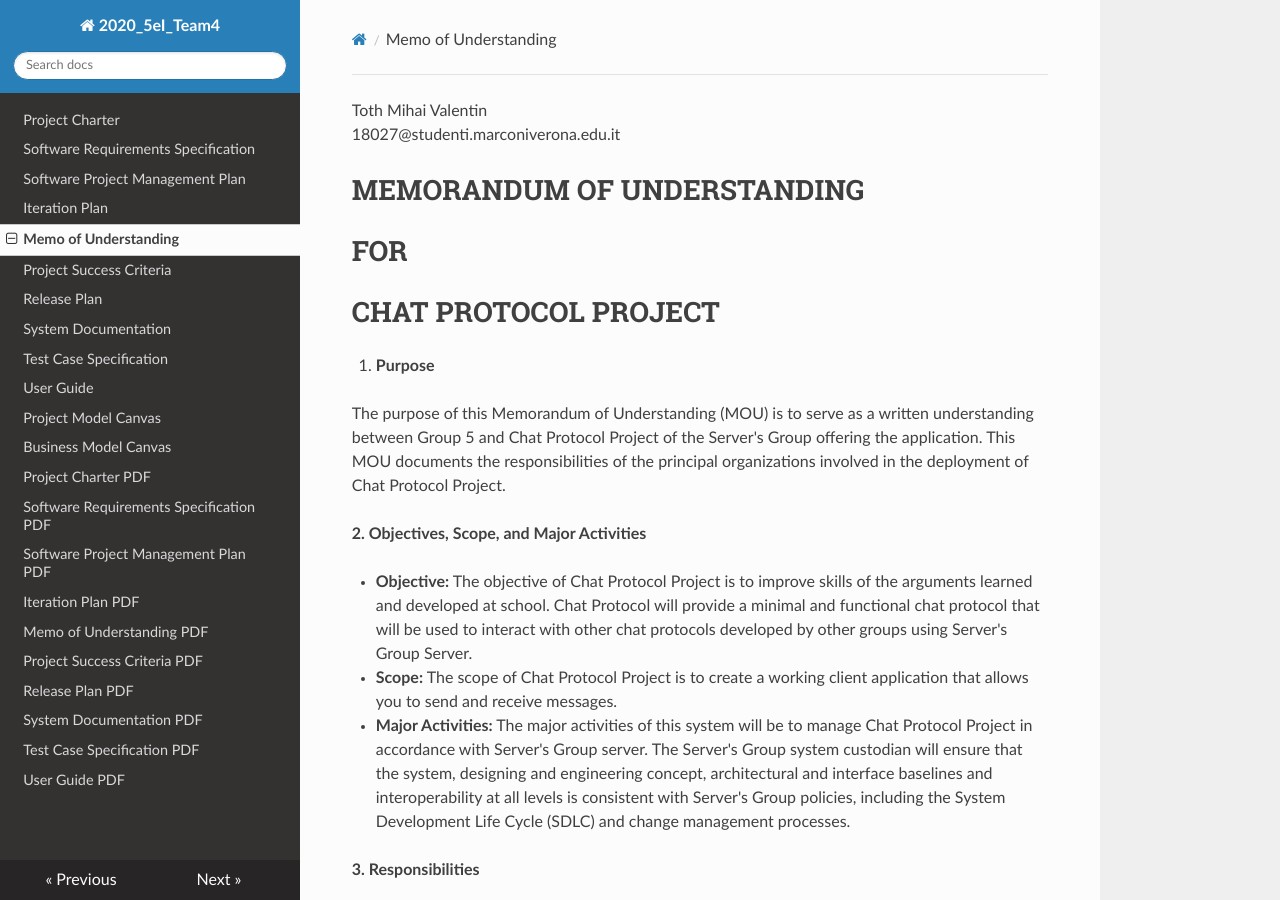
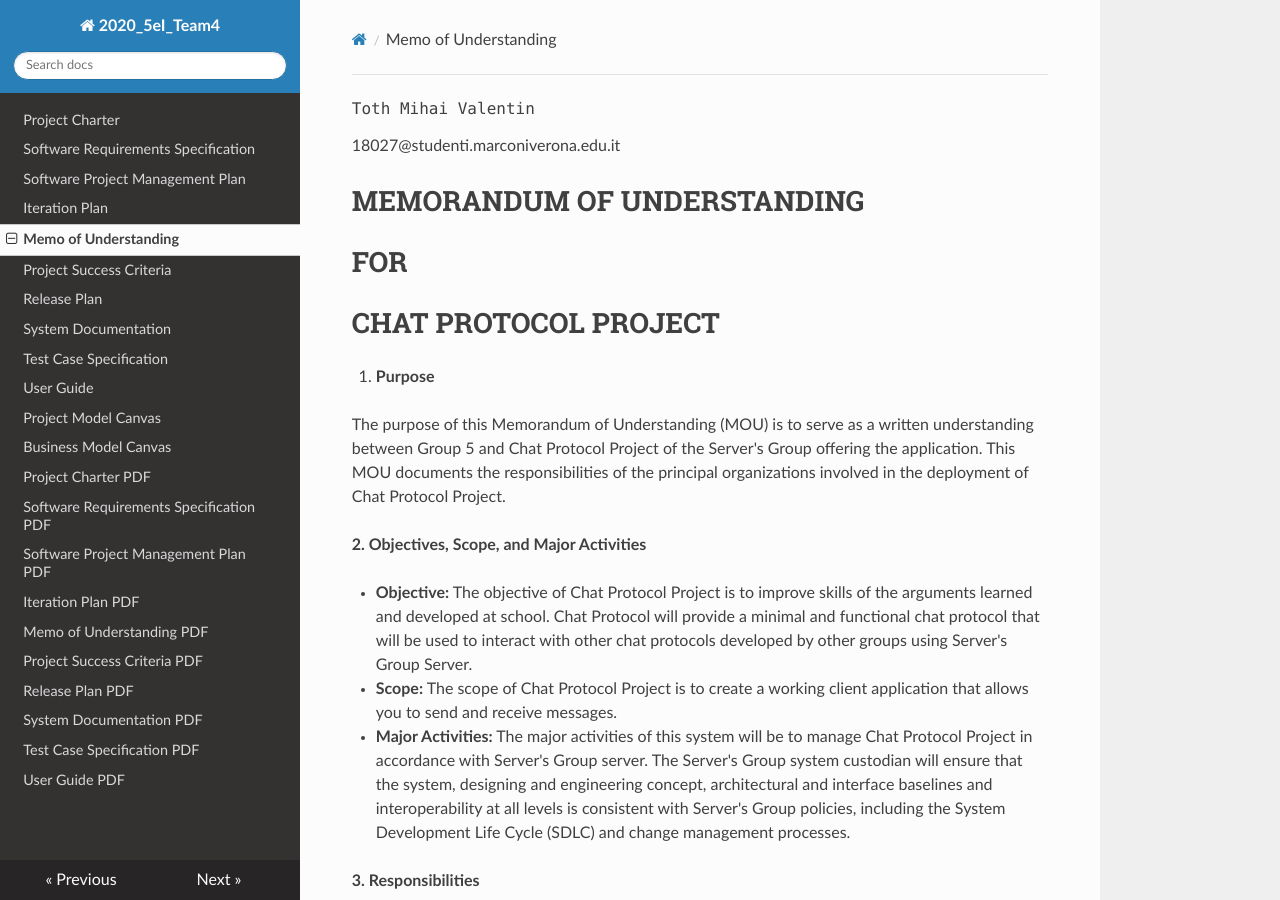
Before and after one commit to sabrinaer2001/Client, an MkDocs documentation site: the page built from docs/MOU.md, in a window 1280 px wide and 900 px high. Built offline with MkDocs 1.6.1, drawn with Linux system fonts in a browser that asks for light colours; nearby versions of some CDN libraries.

Commit message:
Update MOU.md

```diff
--- a/docs/MOU.md
+++ b/docs/MOU.md
@@ -1,10 +1,10 @@
-Toth Mihai Valentin
+<pre>
+Toth Mihai Valentin                                                                                    23/05/2020 </pre>
 18027@studenti.marconiverona.edu.it
 
 # MEMORANDUM OF UNDERSTANDING
 
 # FOR
-
 # CHAT PROTOCOL PROJECT
 
 1. **Purpose**
@@ -66,7 +66,9 @@ All services provided under this MOU shall be highlighted in this section, inclu
 **5. Duration and Amendments of the MOU**
 
 This MOU will be reviewed annually from the date signed. The **CPPC** System Program Manager will be responsible for this review.
-
+<br />
+<br />
+<br />
 **MEMORANDUM OF UNDERSTANDING**
 
 **FOR**
```
